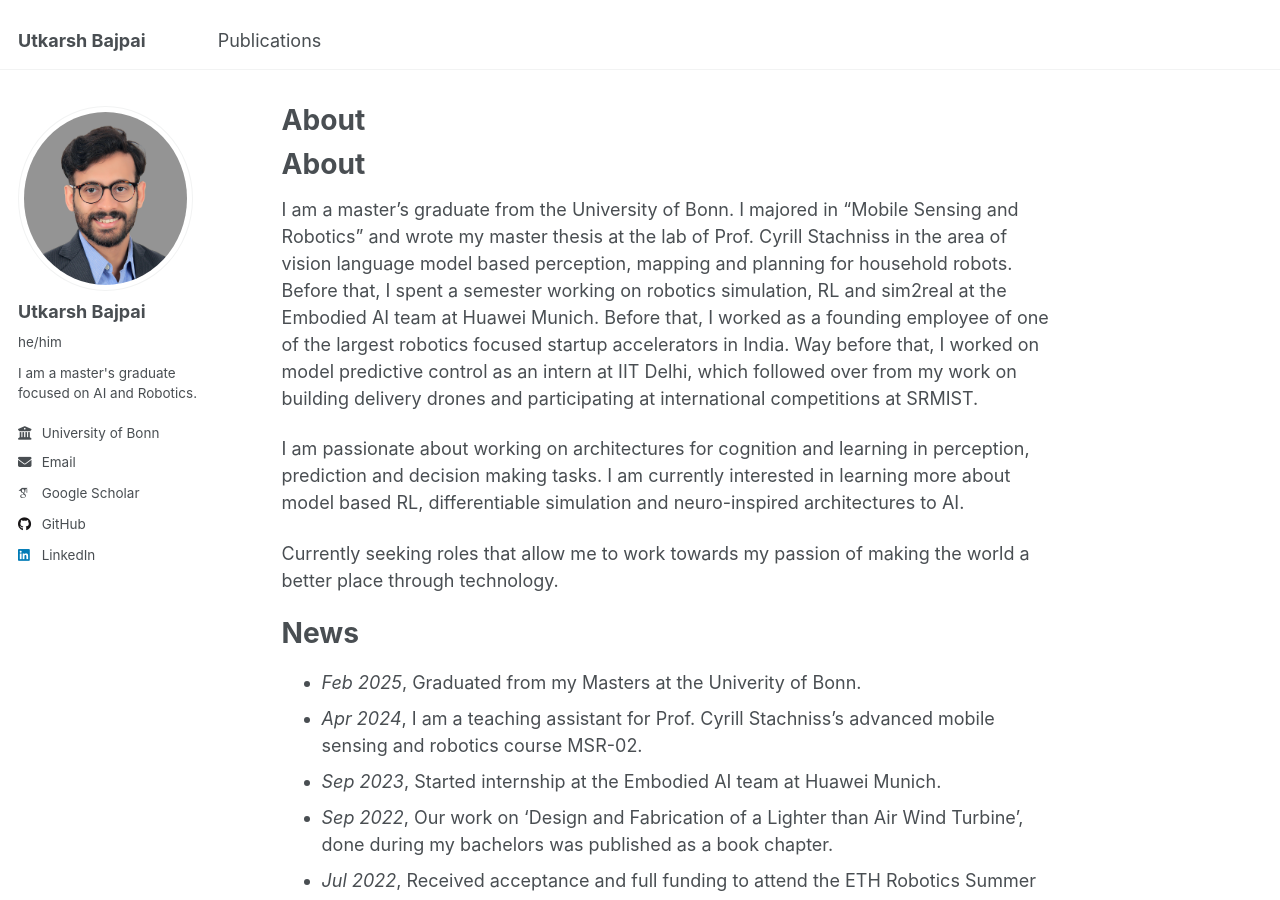
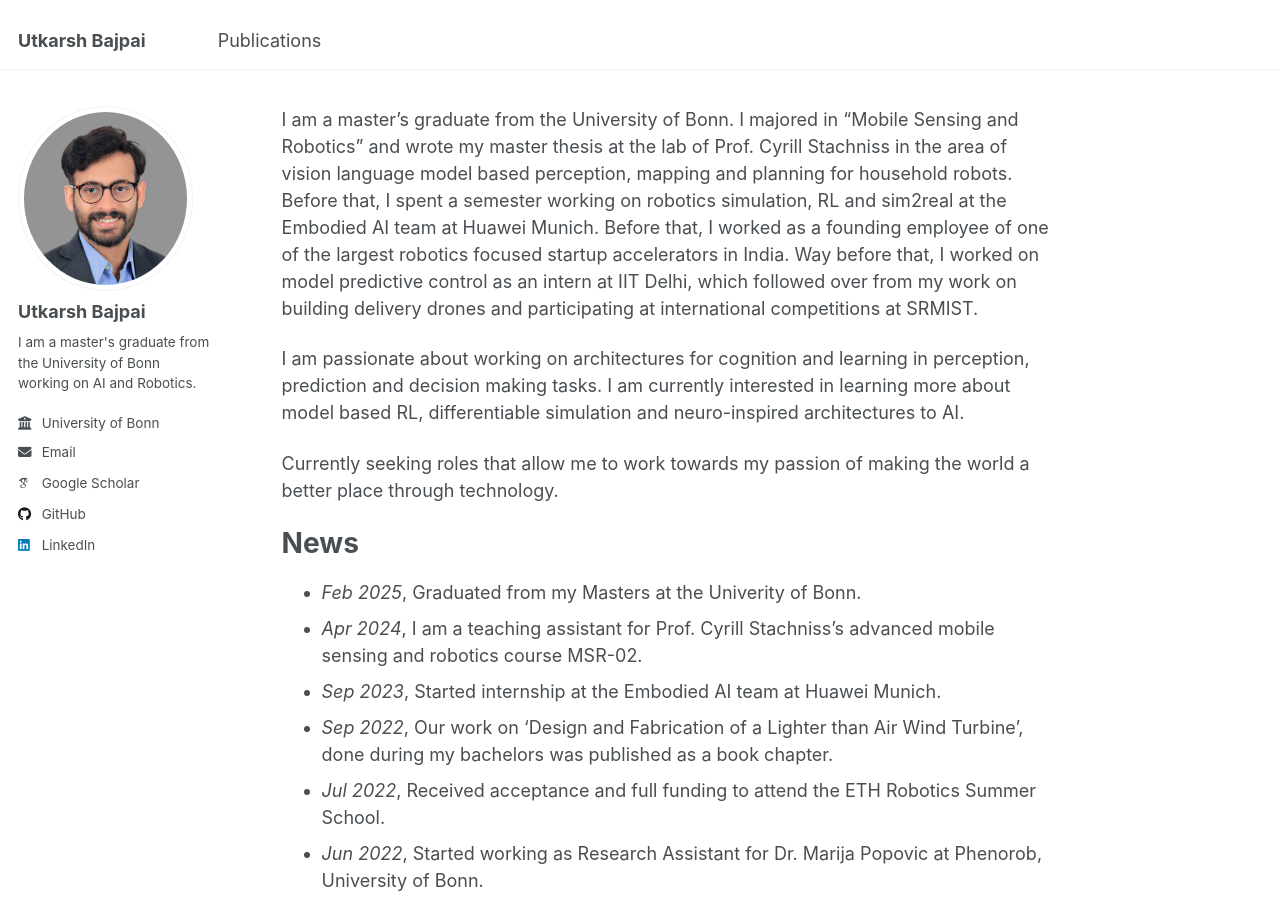
Before and after one commit to baj31415/baj31415.github.io, a Jekyll site: the page built from _pages/about.md, in a window 1280 px wide and 900 px high. Built offline with Jekyll 4.4.1, drawn with Linux system fonts in a browser that asks for light colours; some web fonts are replaced; our own code applies the rules of GitHub Pages for plain Markdown files.

Commit message:
minor change

```diff
--- a/_config.yml
+++ b/_config.yml
@@ -24,8 +24,8 @@ author:
   # Biographic information
   avatar           : "profile.jpg"
   name             : "Utkarsh Bajpai"
-  pronouns         : "he/him" # example: "she/her"
-  bio              : "I am a master's graduate focused on AI and Robotics."
+  pronouns         : #"he/him" # example: "she/her"
+  bio              : "I am a master's graduate from the University of Bonn working on AI and Robotics."
   location         :
   employer         : "University of Bonn"
   uri              : # URL
--- a/_pages/about.md
+++ b/_pages/about.md
@@ -6,7 +6,6 @@ redirect_from:
   - /about/
   - /about.html
 ---
-# About
 
 I am a master's graduate from the University of Bonn. I majored in "Mobile Sensing and Robotics" and wrote my master thesis at the lab of Prof. Cyrill Stachniss in the area of vision language model based perception, mapping and planning for household robots. Before that, I spent a semester working on robotics simulation, RL and sim2real at the Embodied AI team at Huawei Munich. Before that, I worked as a founding employee of one of the largest robotics focused startup accelerators in India. Way before that, I worked on model predictive control as an intern at IIT Delhi, which followed over from my work on building delivery drones and participating at international competitions at SRMIST.
 
```
